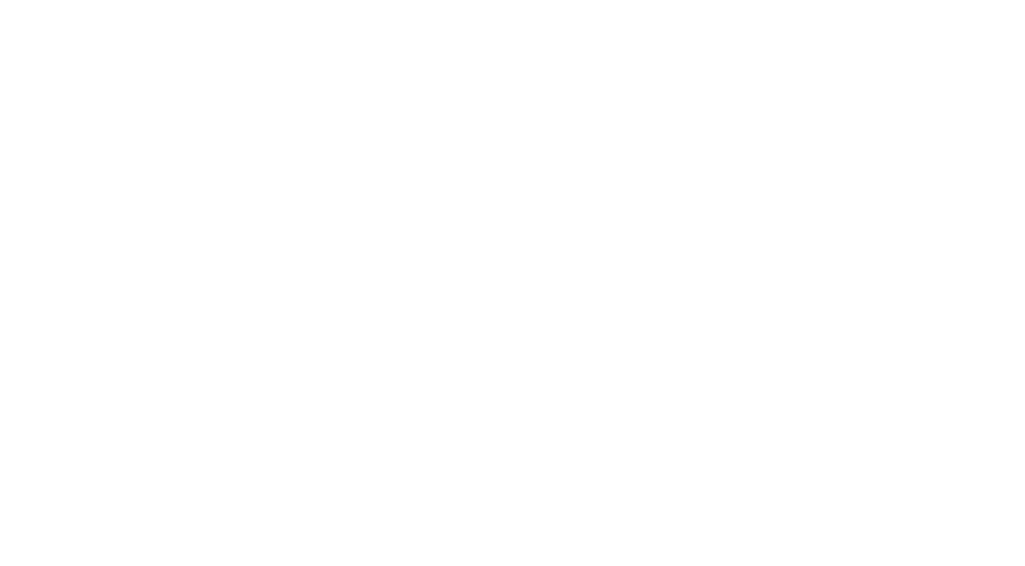
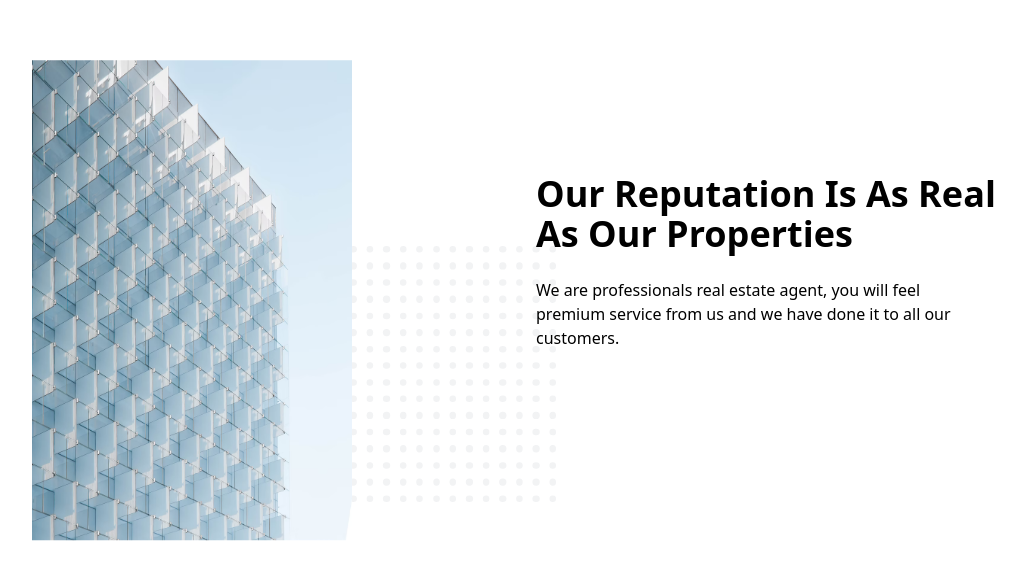
Before and after one commit to adirezama/d-estate, a Next.js app: page / in a window 1280 px wide. Shown: the part 922-1488 px from the top of the page, without its empty margins (108-1133 px from the left). Before the commit the page ends 880 px from the top, so only its background shows below. Built offline with nearby package versions, Linux system fonts and the light colour scheme.

Commit message:
fixing ui bug and add about section

```diff
--- a/app/page.tsx
+++ b/app/page.tsx
@@ -1,3 +1,4 @@
+import { About } from "@components/About";
 import { Hero } from "@components/Hero";
 import Link from "next/link";
 
@@ -5,6 +6,7 @@ export default function Home() {
   return (
     <>
       <Hero classname="py-10 bg-background" />
+      <About classname="py-10 lg:py-16" />
     </>
   );
 }
--- a/components/About.tsx
+++ b/components/About.tsx
@@ -1,3 +1,88 @@
+"use client";
+import { aboutContent } from "@utils";
+import Image from "next/image";
+import { motion, useScroll, useTransform } from "framer-motion";
+import { useRef } from "react";
+
 export function About({ classname }: { classname?: string }) {
-  return <section className={classname}>About</section>;
+  const ref = useRef(null);
+
+  const { scrollYProgress } = useScroll({
+    target: ref,
+    offset: ["start end", "end start"],
+  });
+
+  const imgScroll = useTransform(scrollYProgress, [0, 1], ["20%", "-20%"]);
+  const imgScroll2 = useTransform(scrollYProgress, [0, 1], ["100%", "50%"]);
+  return (
+    <section className={classname} ref={ref}>
+      <div className="container mx-auto px-5 md:px-10">
+        <div className="flex flex-col md:flex-row items-center justify-between w-full lg:w-10/12 mx-auto gap-5">
+          {/* Image */}
+          <div className="lg:w-7/12 md:w-9/12 relative md:order-1 order-2 inline-block">
+            <motion.div
+              initial={{ opacity: 0, x: -20 }}
+              whileInView={{
+                opacity: 1,
+                x: 0,
+                transition: { delay: 0.2, duration: 0.5 },
+              }}
+              style={{ y: imgScroll }}
+              className="z-[2] relative bg-cover bg-center">
+              <Image
+                src={aboutContent.image.hero.src}
+                alt={aboutContent.image.hero.alt}
+                width={0}
+                height={0}
+                sizes="50vw"
+                className="lg:w-[29rem] lg:h-[30rem] md:max-w-[20rem] md:h-[21rem] w-[25rem] h-full "
+              />
+            </motion.div>
+            <motion.div
+              initial={{ opacity: 0, x: 20 }}
+              whileInView={{
+                opacity: 1,
+                x: 0,
+                transition: { delay: 0.4, duration: 0.5 },
+              }}
+              viewport={{ once: true }}
+              style={{ y: imgScroll2 }}>
+              <Image
+                src={aboutContent.image.dots.src}
+                alt={aboutContent.image.dots.alt}
+                width={0}
+                height={0}
+                sizes="33vw"
+                className="absolute bottom-0 -right-10 w-64"
+              />
+            </motion.div>
+          </div>
+
+          {/* Content */}
+          <div className="z-[3] space-y-6 md:order-2 order-1">
+            <motion.h2
+              initial={{ opacity: 0, x: 20 }}
+              whileInView={{
+                opacity: 1,
+                x: 0,
+                transition: { delay: 0.2, duration: 0.5 },
+              }}
+              className="font-semibold lg:text-4xl md:text-[2rem] text-[1.75rem] md:w-[25rem] lg:w-[31rem]">
+              {aboutContent.title}
+            </motion.h2>
+            <motion.p
+              initial={{ opacity: 0, x: 20 }}
+              whileInView={{
+                opacity: 1,
+                x: 0,
+                transition: { delay: 0.4, duration: 0.5 },
+              }}
+              className="lg:w-[28rem] md:w-[24rem] lg:text-base md:text-sm">
+              {aboutContent.description}
+            </motion.p>
+          </div>
+        </div>
+      </div>
+    </section>
+  );
 }
--- a/components/Hero.tsx
+++ b/components/Hero.tsx
@@ -18,9 +18,10 @@ export function Hero({ classname }: { classname?: string }) {
   const imgScroll2 = useTransform(scrollYProgress, [0, 1], ["100%", "50%"]);
   return (
     <section className={classname} ref={ref}>
-      <div className="container px-5 md:px-20 mx-auto">
-        <div className="flex flex-col md:flex-row items-center justify-between w-full mx-auto md:min-h-[600px] lg:h-screen lg:min-h-[700px]">
-          <div className="md:w-4/12 inline-block z-[3] relative space-y-6">
+      <div className="container mx-auto px-5 md:px-10">
+        <div className="flex flex-col md:flex-row items-center justify-between w-full lg:w-10/12 mx-auto md:min-h-[500px] lg:h-screen lg:min-h-[600px]">
+          {/* Content */}
+          <div className="md:w-4/12 z-[3] space-y-6 mb-5">
             {heroContent.intro.title && (
               <motion.h1
                 initial={{ opacity: 0, y: 20 }}
@@ -29,8 +30,7 @@ export function Hero({ classname }: { classname?: string }) {
                   y: 0,
                   transition: { delay: 0.1, duration: 0.3 },
                 }}
-                viewport={{ once: true }}
-                className="w-[24rem] md:w-[28rem] lg:w-[48rem] lg:text-7xl md:text-4xl text-4xl inline-block font-semibold font-manrope text-primary">
+                className="md:w-[34rem] lg:w-[48rem] lg:text-7xl md:text-5xl text-[1.75rem] md:inline-block font-semibold font-manrope text-primary">
                 {heroContent.intro.title}
               </motion.h1>
             )}
@@ -42,13 +42,13 @@ export function Hero({ classname }: { classname?: string }) {
                   y: 0,
                   transition: { delay: 0.2, duration: 0.3 },
                 }}
-                viewport={{ once: true }}
-                className="w-[24rem] md:w-[28rem] text-sm md:text-base leading-relaxed inline-block ">
+                className="md:w-[28rem] text-sm md:text-base leading-relaxed inline-block ">
                 {heroContent.intro.description}
               </motion.p>
             )}
           </div>
-          <div className="md:w-4/12 relative mt-10 md:mt-0 md:py-20">
+          {/* Image */}
+          <div className="md:w-4/12 md:py-20">
             <motion.div
               initial={{ opacity: 0, x: 20 }}
               whileInView={{
@@ -56,7 +56,6 @@ export function Hero({ classname }: { classname?: string }) {
                 x: 0,
                 transition: { delay: 0.4, duration: 0.5 },
               }}
-              viewport={{ once: true }}
               style={{ y: imgScroll }}
               className="z-[2] relative bg-cover bg-center">
               <Image
@@ -65,11 +64,11 @@ export function Hero({ classname }: { classname?: string }) {
                 width={0}
                 height={0}
                 sizes="50vw"
-                className="md:w-[20rem] md:h-fit w-full h-full"
+                className="md:w-[20rem] md:h-fit w-[25rem] h-full"
               />
             </motion.div>
             <motion.div
-              initial={{ opacity: 0, x: 20 }}
+              initial={{ opacity: 0, x: -20 }}
               whileInView={{
                 opacity: 1,
                 x: 0,
--- a/components/Navigation.tsx
+++ b/components/Navigation.tsx
@@ -35,7 +35,7 @@ export function Navigation({}) {
     <>
       <header
         role="banner"
-        className="fixed top-0 py-3 md:py-5 w-full z-[5] border-b px-5 md:px-20 bg-background">
+        className="fixed top-0 py-3 md:py-5 w-full z-[5] border-b px-5 md:px-10 bg-background">
         <div className="flex items-center justify-between  mx-auto">
           <Link href={"/"}>
             <span className="text-2xl text-primary leading-none font-bold font-aleo tracking-[2px]">
--- a/utils/index.ts
+++ b/utils/index.ts
@@ -13,3 +13,19 @@ export const heroContent = {
       "Find various properties that suits your preference. Hassle free, forget all the preparation to find beautiful residents.",
   },
 };
+
+export const aboutContent = {
+  image: {
+    hero: {
+      src: "/hero2.png",
+      alt: "hero image",
+    },
+    dots: {
+      src: "/dots-black.svg",
+      alt: "Dots background image",
+    },
+  },
+  title: "Our Reputation Is As Real As Our Properties",
+  description:
+    "We are professionals real estate agent, you will feel premium service from us and we have done it to all our customers.",
+};
```
